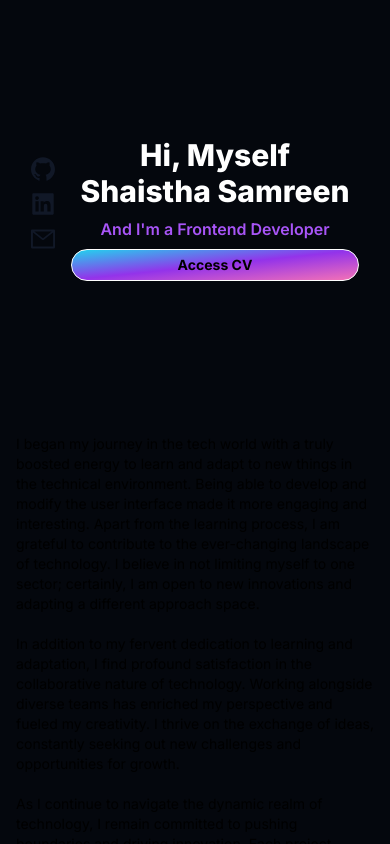
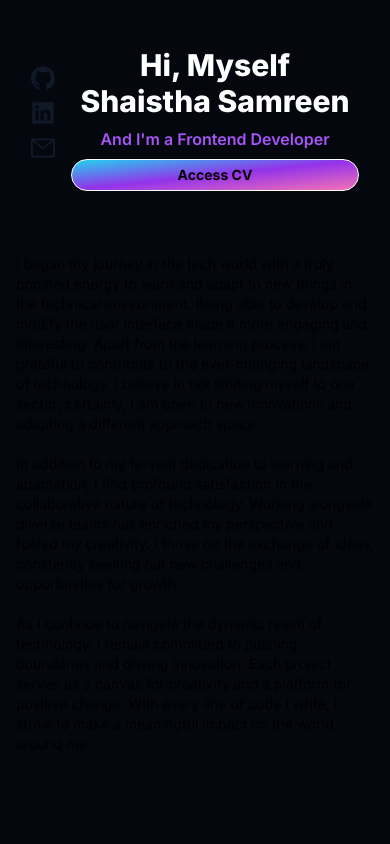
Before and after one commit to shaistha-samreen/shaisthasamreen.github.io, a Next.js app: page / in a window 390 px wide. Built offline with nearby package versions, Linux system fonts and the light colour scheme.

Commit message:
modified the ui

```diff
--- a/app/component/sider.jsx
+++ b/app/component/sider.jsx
@@ -16,9 +16,9 @@ const Sider = () => {
   };
 
   return (
-    <div className="flex flex-col lg:flex-row h-screen" onWheel={handleScroll} style={{ overflow: 'hidden' }}>
+    <div className="flex flex-col lg:flex-row h-screen justify-center items-center" onWheel={handleScroll} style={{ overflow: 'hidden' }}>
       {/* Sidebar and Content Container */}
-      <div className="lg:w-2/6 sm:w-full w-full overflow-y-auto" ref={containerRef} style={{ overflowY: 'auto', scrollbarWidth: 'none', height: '100vh' }}>
+      <div className="lg:w-2/6 sm:w-full w-full overflow-y-auto" ref={containerRef} style={{ overflowY: 'auto', scrollbarWidth: 'none', height: '40vh' }}>
         {/* Sidebar */}
         <div className="flex flex-col h-full justify-center">
           <div className='flex flex-col space-y-4 text-center lg:text-left sm:text-center'>
```
